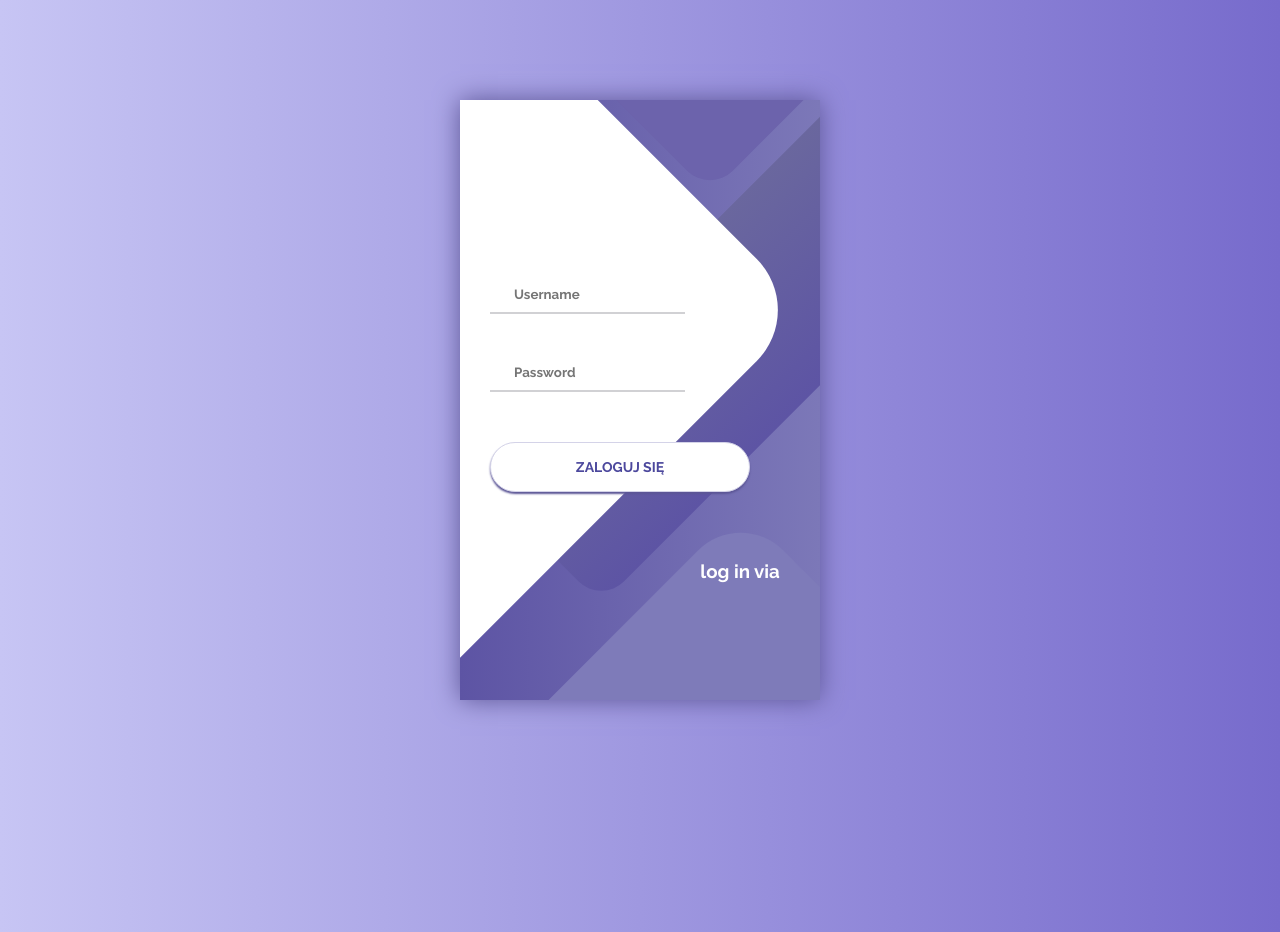
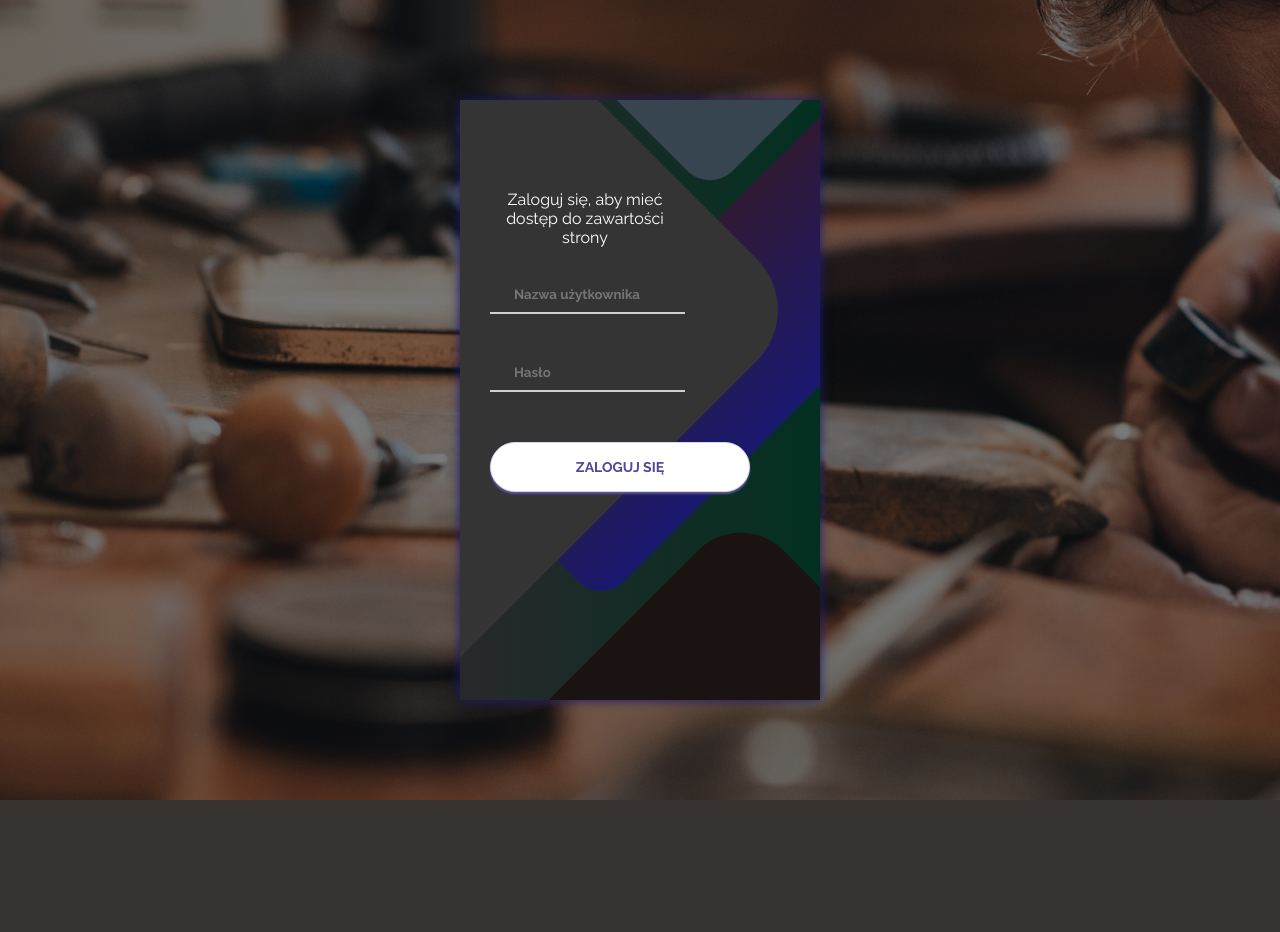
Before and after one commit to MaciejKrawczyk/stelmach_production_site, a Flask app: page /login in a window 1280 px wide. After the commit the page ends 800 px from the top, so only its background shows below. Run offline with Flask 2, Linux system fonts and the light colour scheme.

Commit message:
added better visual page

```diff
--- a/app.py
+++ b/app.py
@@ -65,8 +65,8 @@ class RegisterForm(FlaskForm):
 
 
 class LoginForm(FlaskForm):
-    username = StringField(validators=[InputRequired(), Length(min=4, max=20)], render_kw={"placeholder": "Username"})
-    password = PasswordField(validators=[InputRequired(), Length(min=4, max=20)], render_kw={"placeholder": "Password"})
+    username = StringField(validators=[InputRequired(), Length(min=4, max=20)], render_kw={"placeholder": "Nazwa użytkownika"})
+    password = PasswordField(validators=[InputRequired(), Length(min=4, max=20)], render_kw={"placeholder": "Hasło"})
     submit = SubmitField("zaloguj się")
 
 
@@ -118,11 +118,6 @@ class GoFutureTable(db.Model):
 
 with app.app_context():
     db.create_all()
-
-
-@app.route('/no-access')
-def no_access():
-    return render_template('no_access.html')
 
 
 @app.route('/register', methods=['GET', 'POST'])
--- a/templates/login.html
+++ b/templates/login.html
@@ -14,9 +14,22 @@
 	padding: 0;
 	font-family: Raleway, sans-serif;
 }
+    html, body {margin: 0; height: 100%; overflow: hidden}
 
 body {
-	background: linear-gradient(90deg, #C7C5F4, #776BCC);
+	background: black;
+}
+
+body::after {
+  content: "";
+  background: url('/static/iStock-597223568.jpg');
+  opacity: 0.5;
+  top: 0;
+  left: 0;
+  bottom: 0;
+  right: 0;
+  position: absolute;
+  z-index: -1;
 }
 
 .container {
@@ -27,11 +40,11 @@ body {
 }
 
 .screen {
-	background: linear-gradient(90deg, #5D54A4, #7C78B8);
+	background: linear-gradient(90deg, #28282B, #023020);
 	position: relative;
 	height: 600px;
 	width: 360px;
-	box-shadow: 0px 0px 24px #5C5696;
+	box-shadow: 0px 0px 10px #191970;
 }
 
 .screen__content {
@@ -59,7 +72,7 @@ body {
 .screen__background__shape1 {
 	height: 520px;
 	width: 520px;
-	background: #FFF;
+	background: #343434;
 	top: -50px;
 	right: 120px;
 	border-radius: 0 72px 0 0;
@@ -68,7 +81,7 @@ body {
 .screen__background__shape2 {
 	height: 220px;
 	width: 220px;
-	background: #6C63AC;
+	background: #36454F;
 	top: -172px;
 	right: 0;
 	border-radius: 32px;
@@ -77,7 +90,8 @@ body {
 .screen__background__shape3 {
 	height: 540px;
 	width: 190px;
-	background: linear-gradient(270deg, #5D54A4, #6A679E);
+	{#background: linear-gradient(270deg, #5D54A4, #6A679E);#}
+    background: linear-gradient(270deg, #191970,#301934 );
 	top: -24px;
 	right: 0;
 	border-radius: 32px;
@@ -86,7 +100,7 @@ body {
 .screen__background__shape4 {
 	height: 400px;
 	width: 200px;
-	background: #7E7BB9;
+	background: #1B1212;
 	top: 420px;
 	right: 50px;
 	border-radius: 60px;
@@ -163,8 +177,8 @@ body {
 	height: 140px;
 	width: 160px;
 	text-align: center;
-	bottom: 0px;
-	right: 0px;
+	top: 90px;
+	left: 45px;
 	color: #fff;
 }
 
@@ -191,6 +205,7 @@ body {
 <div class="container">
 	<div class="screen">
 		<div class="screen__content">
+
             <form method="POST" action="" class="login">
                 {{ form.hidden_tag() }}
 				<div class="login__field">
@@ -202,16 +217,7 @@ body {
 					{{ form.password(class_="login__input") }}
 				</div>
 				{{ form.submit(class_="button login__submit") }}
-			</form>
-			<div class="social-login">
-				<h3>log in via</h3>
-				<div class="social-icons">
-					<a href="#" class="social-login__icon fab fa-instagram"></a>
-					<a href="#" class="social-login__icon fab fa-facebook"></a>
-					<a href="#" class="social-login__icon fab fa-twitter"></a>
-				</div>
-			</div>
-                </form>
+            </form>
 		</div>
 
 		<div class="screen__background">
@@ -219,6 +225,7 @@ body {
 			<span class="screen__background__shape screen__background__shape3"></span>
 			<span class="screen__background__shape screen__background__shape2"></span>
 			<span class="screen__background__shape screen__background__shape1"></span>
+            <p class="social-login">Zaloguj się, aby mieć dostęp do zawartości strony<p>
 		</div>
 	</div>
 </div>
```
Also changed, not shown: static/building_big.png (added), static/iStock-597223568.jpg (added).
